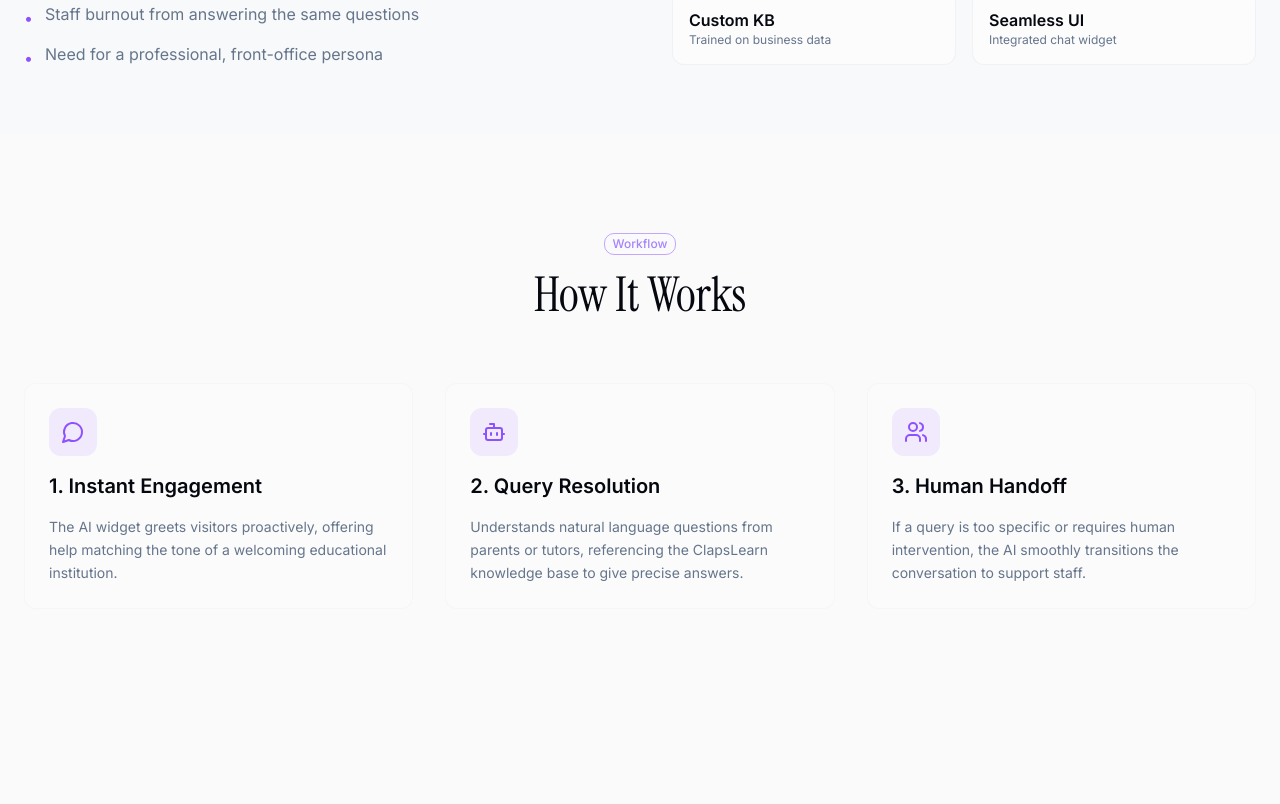
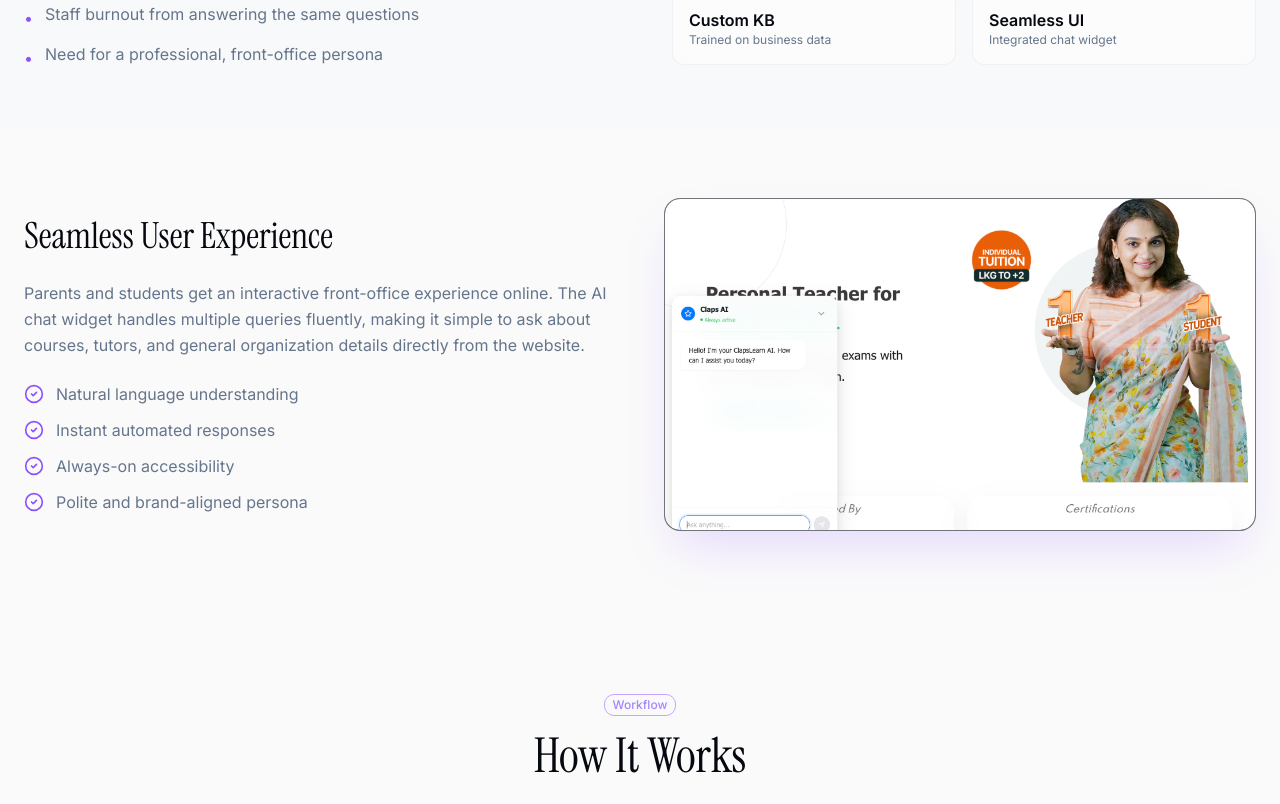
Before and after one commit to amnasahamed/boskimi, a Next.js app: page /case-studies/clapslearn-ai in a window 1280 px wide. Shown: the part 1112-1916 px from the top of the page. Built offline with nearby package versions, Linux system fonts and the light colour scheme.

Commit message:
Update ClapsLearn AI Case Study to display banner image in content

```diff
--- a/app/case-studies/clapslearn-ai/page.tsx
+++ b/app/case-studies/clapslearn-ai/page.tsx
@@ -119,6 +119,52 @@ export default function ClapsLearnAICaseStudy() {
                 </div>
             </section>
 
+            {/* User Experience */}
+            <section className="relative py-16 px-6">
+                <div className="max-w-7xl mx-auto grid md:grid-cols-2 gap-12 items-center">
+                    <motion.div
+                        initial={{ opacity: 0, x: -20 }}
+                        whileInView={{ opacity: 1, x: 0 }}
+                        viewport={{ once: true }}
+                        className="space-y-6 order-2 md:order-1"
+                    >
+                        <h2 className="text-3xl md:text-4xl font-serif">Seamless User Experience</h2>
+                        <p className="text-muted-foreground leading-relaxed">
+                            Parents and students get an interactive front-office experience online. The AI chat widget handles multiple queries fluently, making it simple to ask about courses, tutors, and general organization details directly from the website.
+                        </p>
+                        <ul className="space-y-3">
+                            {[
+                                "Natural language understanding",
+                                "Instant automated responses",
+                                "Always-on accessibility",
+                                "Polite and brand-aligned persona"
+                            ].map((item, i) => (
+                                <li key={i} className="flex items-center gap-3 text-muted-foreground">
+                                    <CheckCircle2 className="w-5 h-5 text-violet-500" />
+                                    <span>{item}</span>
+                                </li>
+                            ))}
+                        </ul>
+                    </motion.div>
+
+                    <motion.div
+                        initial={{ opacity: 0, scale: 0.9 }}
+                        whileInView={{ opacity: 1, scale: 1 }}
+                        viewport={{ once: true }}
+                        className="order-1 md:order-2 flex justify-center"
+                    >
+                        <div className="relative w-full aspect-[4/3] sm:aspect-video bg-black rounded-xl border border-border/50 overflow-hidden shadow-2xl shadow-violet-500/20">
+                            <Image
+                                src="/images/case-studies/clapslearn-ai/banner.png"
+                                alt="ClapsLearn AI User Experience"
+                                fill
+                                className="object-cover object-left"
+                            />
+                        </div>
+                    </motion.div>
+                </div>
+            </section>
+
             {/* Architecture & Workflow */}
             <section className="relative py-24 px-6">
                 <div className="max-w-7xl mx-auto space-y-16">
```
